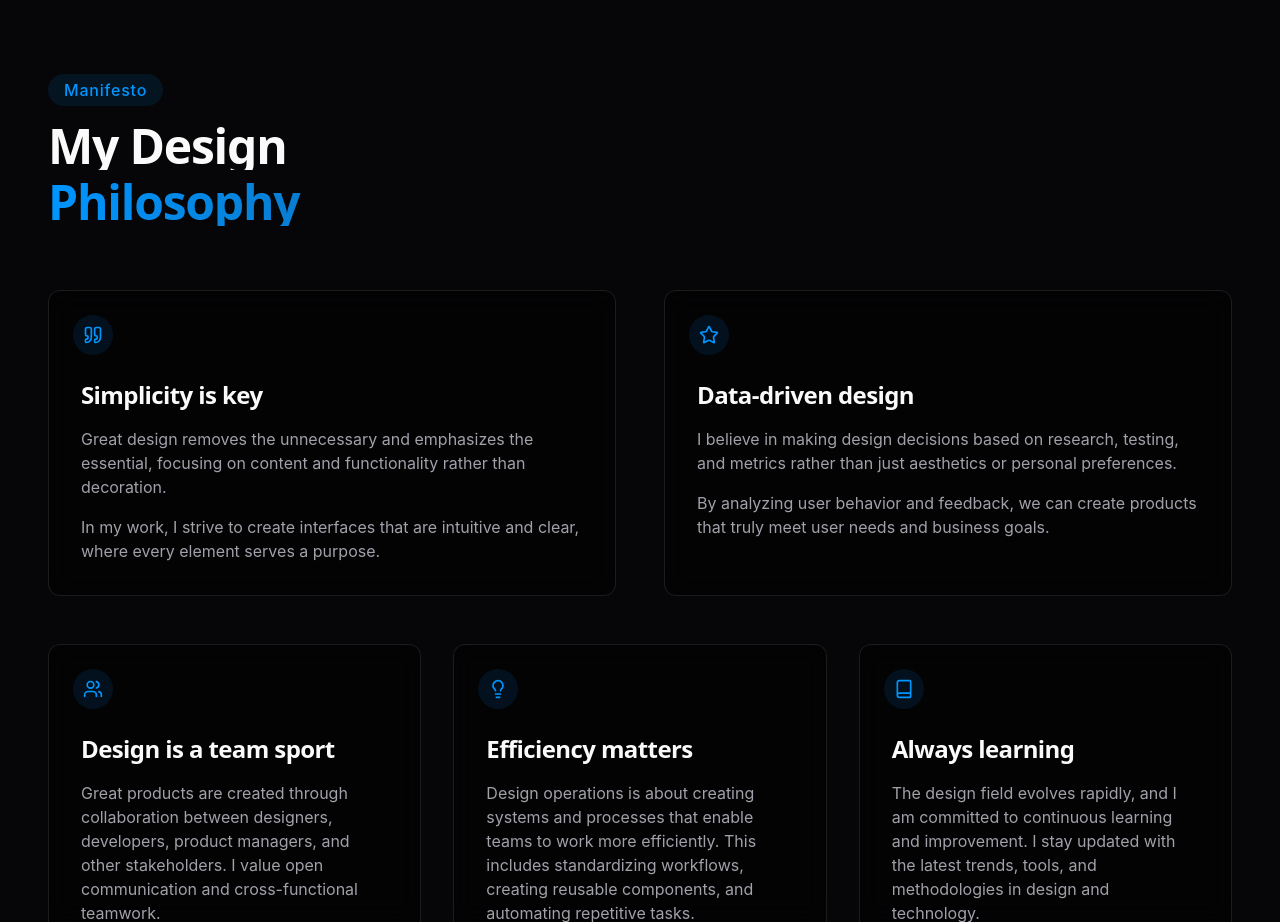
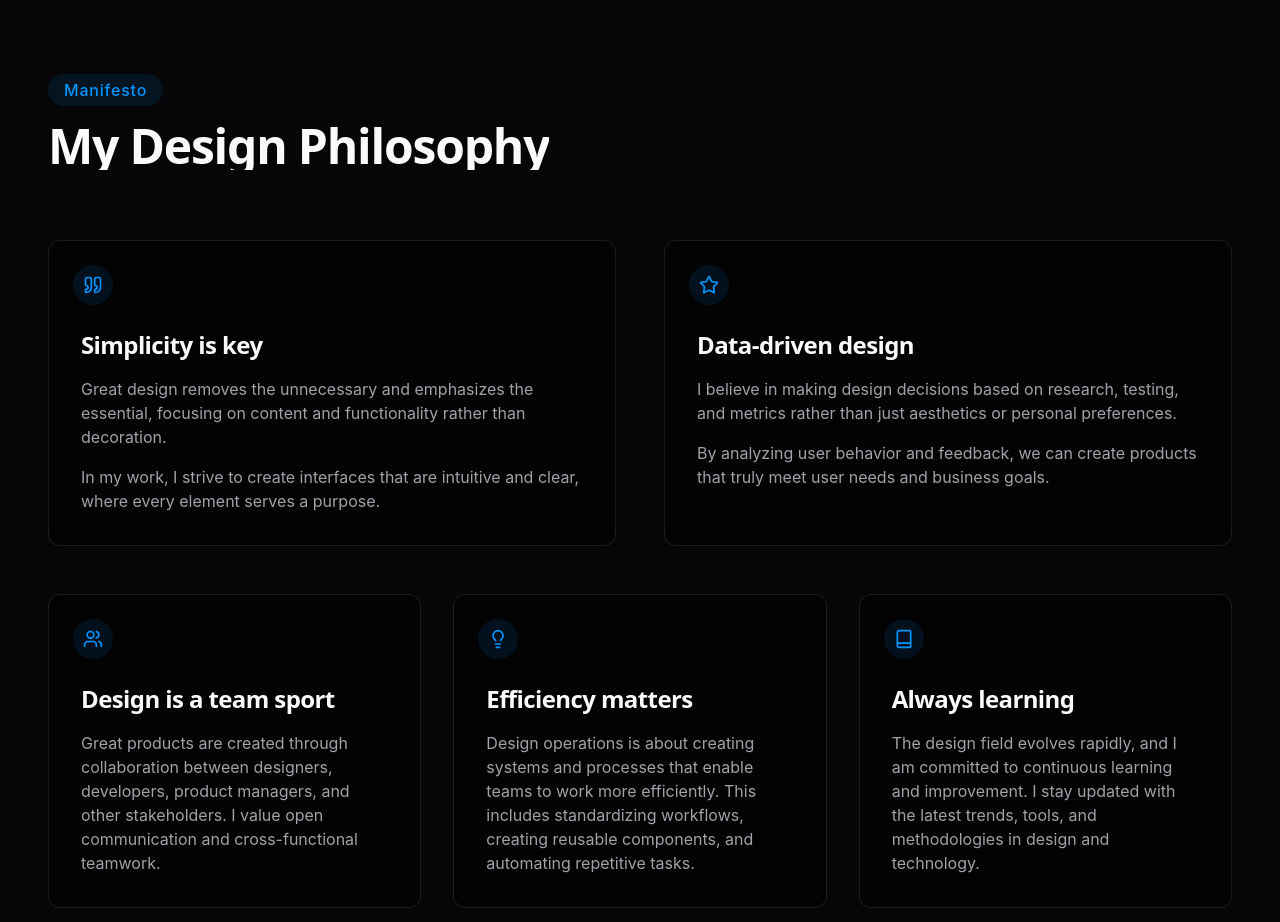
Before and after one commit to holalfonso-ship-it/alfonso-portfolio, a React (Vite) app: page / in a window 1280 px wide. Shown: the part 4180-5102 px from the top of the page. Built offline with nearby package versions, Linux system fonts and the light colour scheme; no server answers; a web font is replaced by a local one.

Commit message:
Remove blue color from About section

```diff
--- a/src/components/Manifesto.tsx
+++ b/src/components/Manifesto.tsx
@@ -1,4 +1,3 @@
-
 import React from 'react';
 import AnimatedText from './AnimatedText';
 import { Quote, Star, Users, Lightbulb, Book, ChevronRight } from 'lucide-react';
@@ -13,8 +12,7 @@ const Manifesto: React.FC = () => {
           </span>
 
           <h2 className="text-3xl md:text-5xl font-display font-bold mb-6 tracking-tight">
-            <AnimatedText text="My Design" className="block mb-2" once />
-            <AnimatedText text="Philosophy" className="text-gradient block" once delay={200} />
+            <AnimatedText text="My Design Philosophy" className="inline-block" once />
           </h2>
         </div>
 
```
